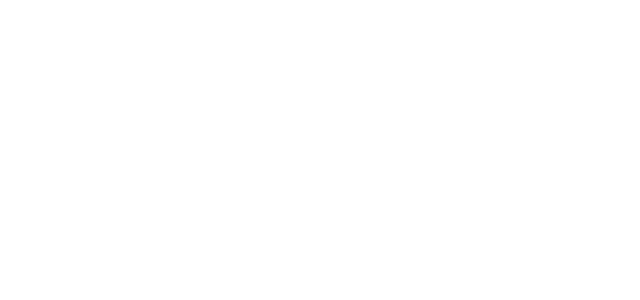
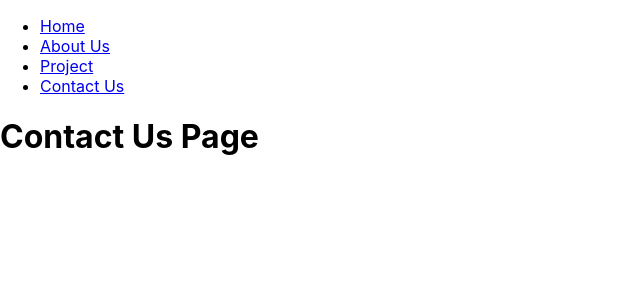
Before and after one commit to Sunilkumar3020/react-router, a React (Create React App) app: page /react-router/contact in a window 1280 px wide. Before the commit this address had no page. Shown: the top 300 px of the page, without its empty margins (0-640 px from the left). Built offline with nearby package versions, Linux system fonts and the light colour scheme.

Commit message:
change route path

```diff
--- a/src/App.js
+++ b/src/App.js
@@ -10,10 +10,10 @@
   return (
     <div className='App'>
       <Routes>
-        <Route path='/' element={<Home />} />
-        <Route path='/about' element={<About />} />
-        <Route path='/project' element={<Project />} />
-        <Route path='/contact' element={<Contact />} />
+        <Route path='react-router/' element={<Home />} />
+        <Route path='react-router/about' element={<About />} />
+        <Route path='react-router/project' element={<Project />} />
+        <Route path='react-router/contact' element={<Contact />} />
       </Routes>
     </div>
   )
--- a/src/Navbar.jsx
+++ b/src/Navbar.jsx
@@ -5,10 +5,10 @@
 
         <nav>
             <ul>
-                <li><Link to="/">Home</Link></li>
-                <li><Link to="/about">About Us</Link></li>
-                <li><Link to="/project">Project</Link></li>
-                <li><Link to="/contact">Contact Us</Link></li>
+                <li><Link to="react-router/">Home</Link></li>
+                <li><Link to="react-router/about">About Us</Link></li>
+                <li><Link to="react-router/project">Project</Link></li>
+                <li><Link to="react-router/contact">Contact Us</Link></li>
             </ul>
         </nav>
 
```
